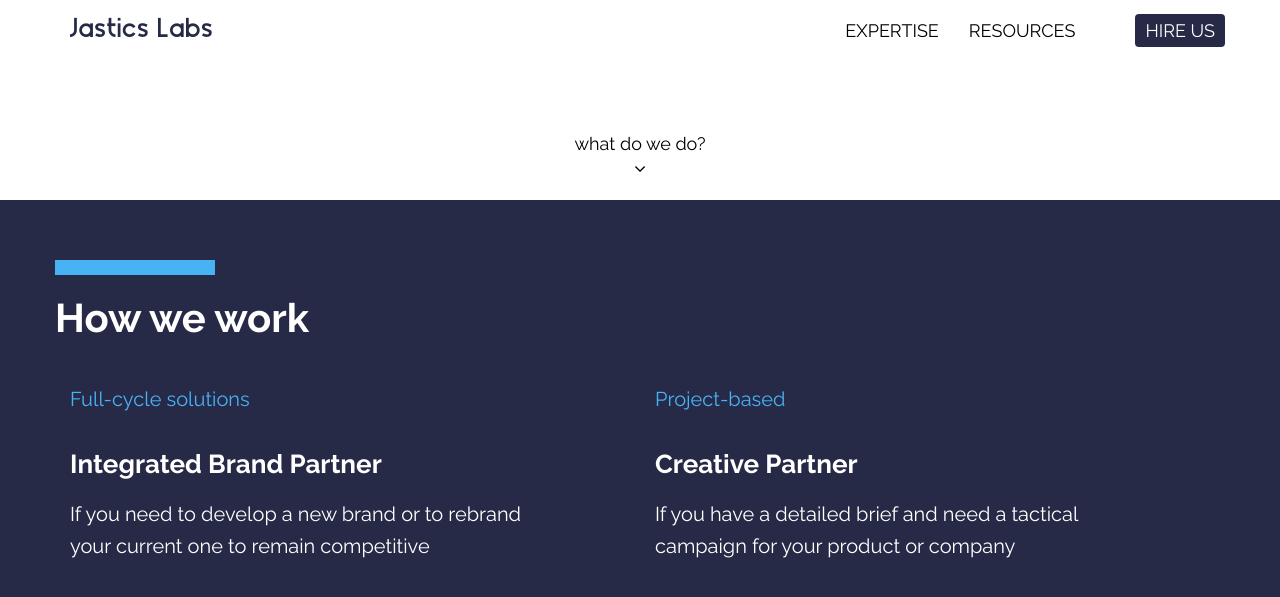
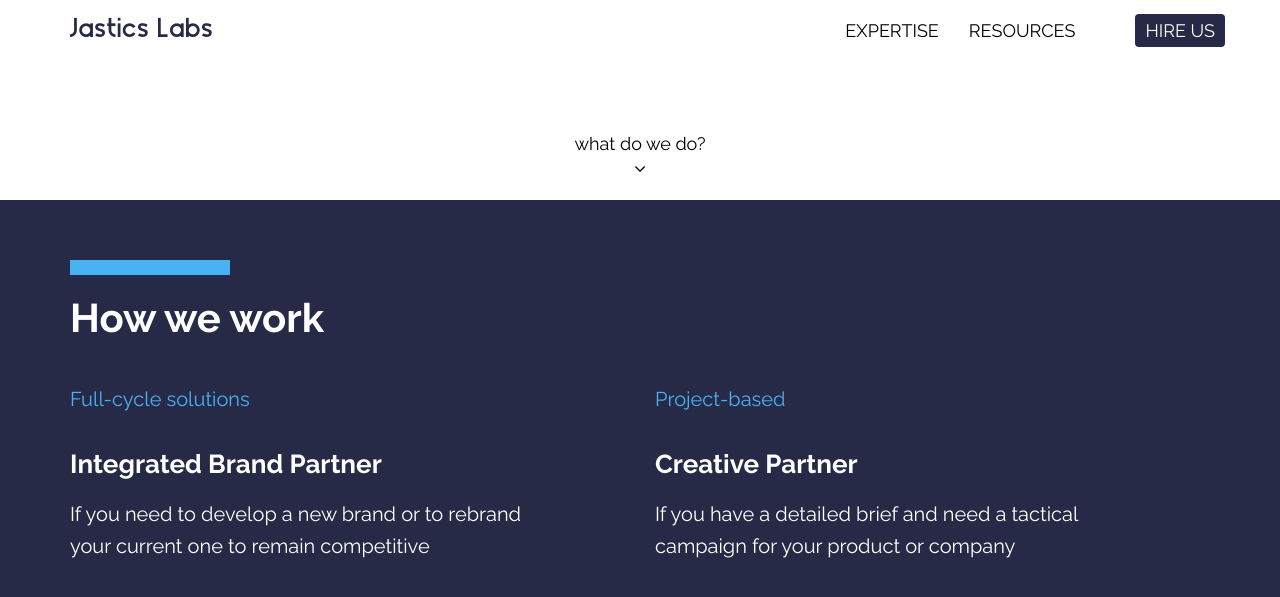
Before and after one commit to ivanursul/jastics, a Jekyll site: the page built from index.md, in a window 1280 px wide and 900 px high, scrolled down 700 px. Shown: the top 597 px of the window. Built offline with Jekyll 4.4.1, drawn with Linux system fonts in a browser that asks for light colours; some of the changed text lies outside the part shown.

Commit message:
Alignments

```diff
--- a/_includes/how-we-work.html
+++ b/_includes/how-we-work.html
@@ -2,9 +2,11 @@
 
     <div class="container how-we-work">
 
-        <div class="horizontal-lightblue-line"></div>
+        <div class="col-md-12">
+            <div class="horizontal-lightblue-line"></div>
+        </div>
 
-        <div class="row">
+        <div class="col-md-12">
             <h2 class="how-we-work__heading">
                 How we work
             </h2>
--- a/_includes/testimonials.html
+++ b/_includes/testimonials.html
@@ -2,25 +2,27 @@
 
     <div class="container testimonials">
 
-        <div class="horizontal-darkblue-line"></div>
+        <div class="col-md-12">
+            <div class="horizontal-darkblue-line"></div>
+        </div>
 
-        <div class="row">
+        <div class="col-md-12">
             <h2 class="testimonials__heading">
                 Testimonials
             </h2>
         </div>
 
-        <div class="testimonials-items">
+        <div class="testimonials-items col-md-12">
             {% for item in site.data.testimonials.items %}
 
-                <div class="testimonial">
+                <div class="testimonial invisible">
 
                     <h3 class="testimonial__project-title">
                         {{ item.project_title }}
                     </h3>
 
                     <p class="testimonial__text">
-                        &ldquo;{{ item.text }}&rdquo;
+                        {{ item.text }}
                     </p>
 
                     <div class="testimonial__author">
--- a/_sass/enhancements.scss
+++ b/_sass/enhancements.scss
@@ -123,3 +123,10 @@ h1, h2, h3, h4, h5, h6, .h1, .h2, .h3, .h4, .h5, .h6 {
     height: 15px;
     width: 160px;
 }
+
+.slick-list,
+.slick-list:focus,
+.slick-list:active,
+.slick-slide, .slick-slide * {
+    outline: none !important;
+}
--- a/_sass/testimonials.scss
+++ b/_sass/testimonials.scss
@@ -5,14 +5,14 @@
 }
 
 .testimonials-items {
-    padding: 0 26px;
-    @media (max-width:768px) {
-        padding: 0;
-    }
+    // padding: 0 26px;
+    // @media (max-width:768px) {
+    //     padding: 0;
+    // }
 }
 
 .testimonials__heading {
-    margin-bottom: 45px;
+    margin-bottom: 25px;
     font-size: 40px;
 }
 
```
Also changed, not shown: _includes/scripts.html (+6 -1 lines).
